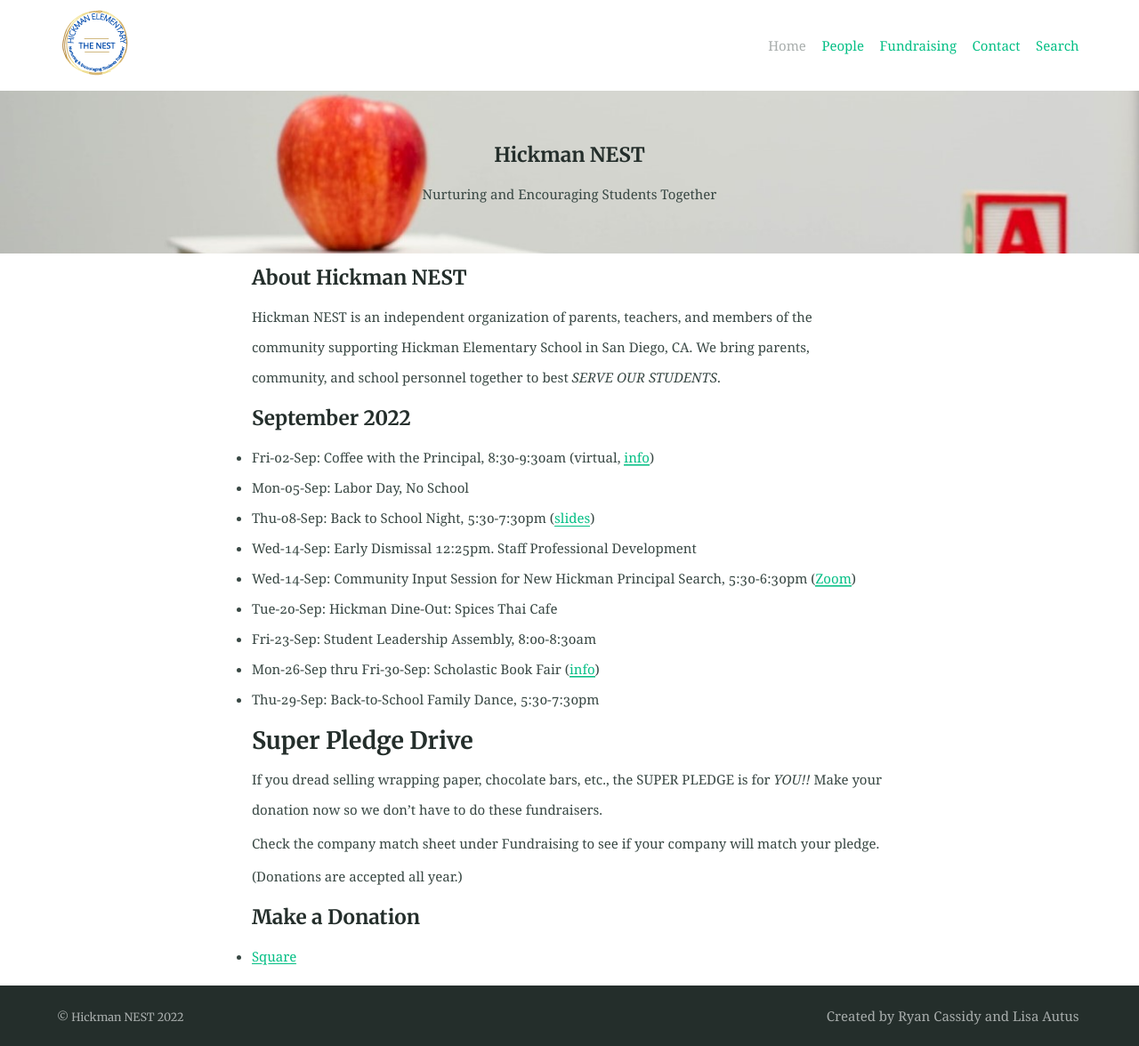
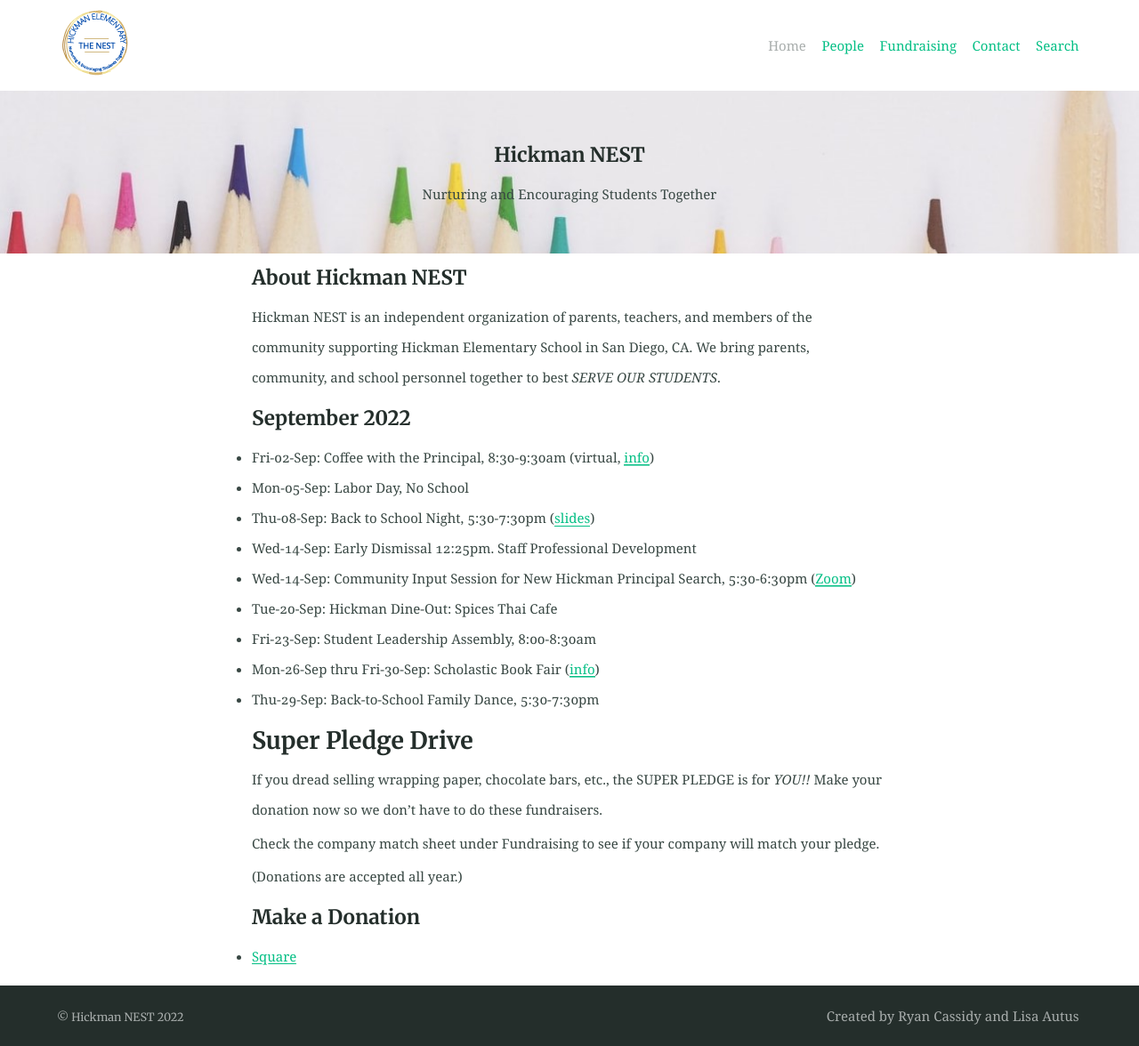
Before and after one commit to hickmannest/hickmannest.github.io, a Jekyll site: the page built from index.md, in a window 1280 px wide. Shown: the whole page at 89% size. Built offline with Jekyll 4.4.1, drawn with Linux system fonts in a browser that asks for light colours.

Commit message:
same feature image throughout.

```diff
--- a/index.md
+++ b/index.md
@@ -3,7 +3,7 @@ title: About Hickman NEST
 feature_text: |
   ### Hickman NEST
   Nurturing and Encouraging Students Together
-feature_image: '/assets/learning_crop2_1300x400.jpg'
+feature_image: '/assets/learning2_1267_400.jpg'
 excerpt: Hickman NEST is an independent organization of parents, teachers, and members
   of the community supporting Hickman Elementary School in San Diego, CA.
 
```
